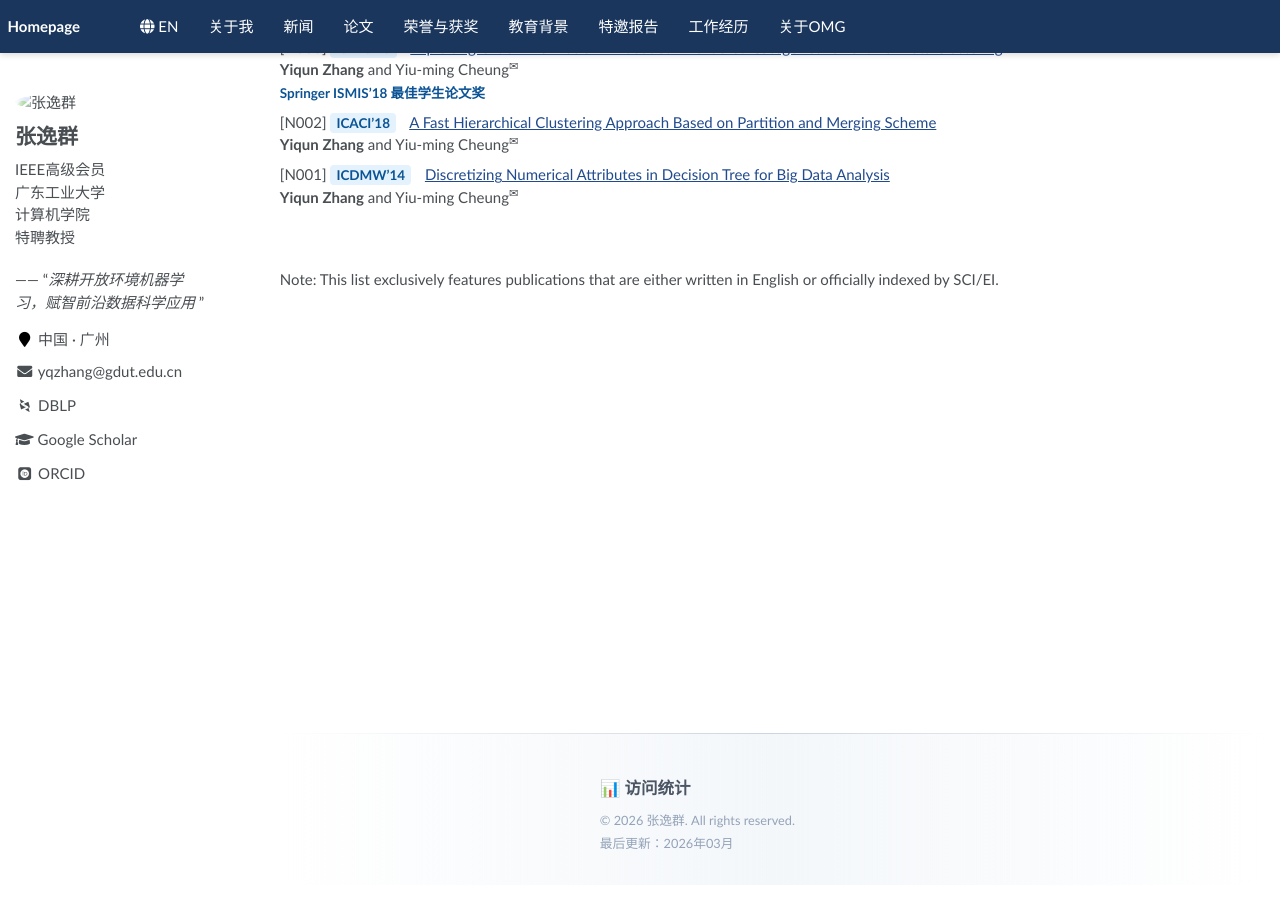
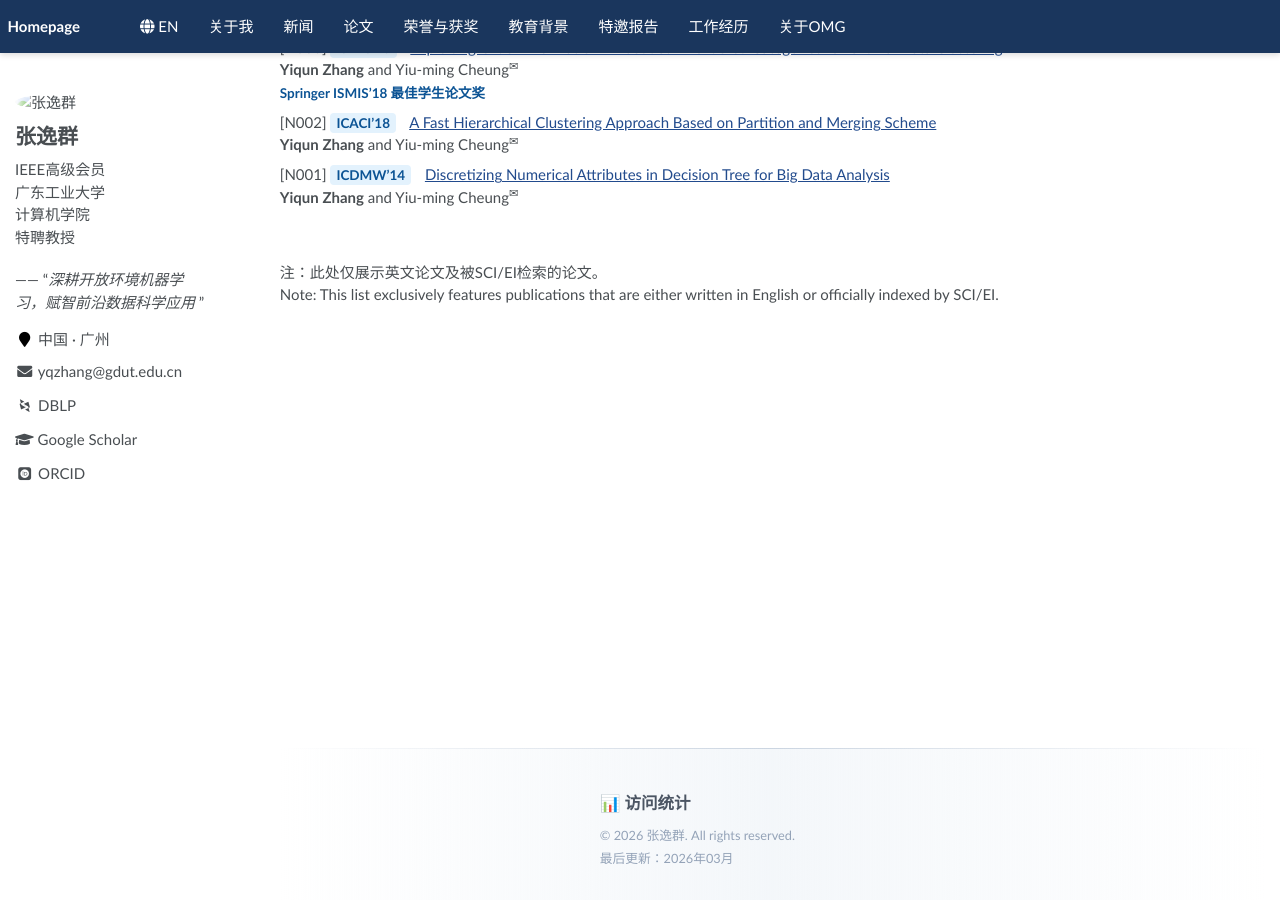
Before and after one commit to yqzhang-Zz/zh-publications, a Jekyll site: the page built from _pages/about.md, in a window 1280 px wide and 900 px high, scrolled down 5430 px. Built offline with Jekyll 4.4.1, drawn with Linux system fonts in a browser that asks for light colours; some web fonts are replaced; a script that is not in the unit is left out; comment, search, counter and statistics services are not loaded.

Commit message:
Update about.md

```diff
--- a/_pages/about.md
+++ b/_pages/about.md
@@ -483,7 +483,7 @@ ICDMW'14</span>
 
 <br>
 <br>
-
+注：此处仅展示英文论文及被SCI/EI检索的论文。<br>
 Note: This list exclusively features publications that are either written in English or officially indexed by SCI/EI.
 <br>
 <br>
```
